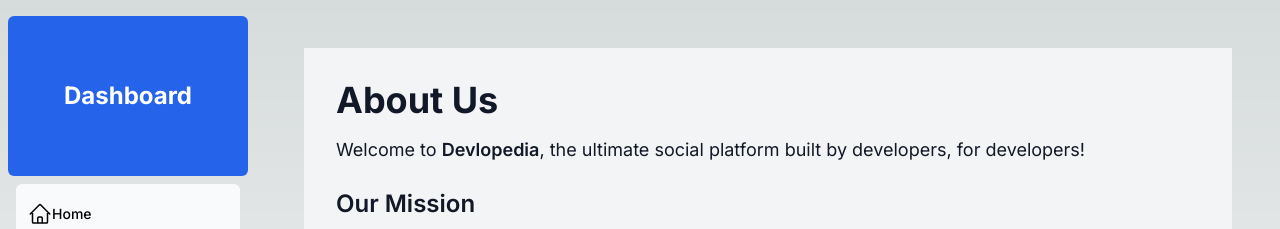
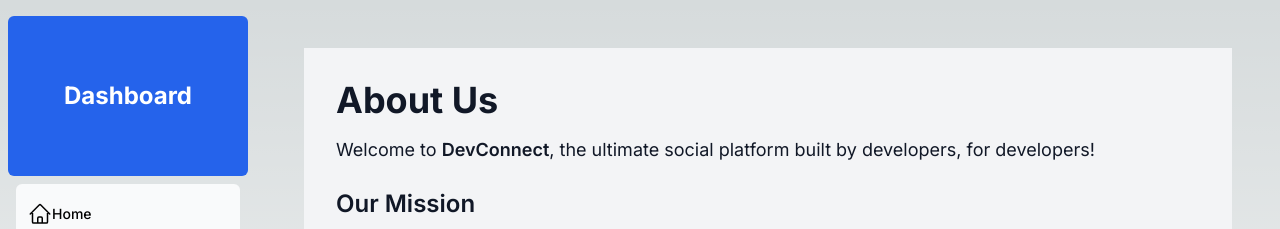
Before and after one commit to Sourabhpargai1234/Developedia, a Next.js app: page /dashboard/about in a window 1280 px wide. Shown: the top 229 px of the page. Built offline with nearby package versions, Linux system fonts and the light colour scheme; no server answers.

Commit message:
16 commit

```diff
--- a/app/dashboard/about/page.tsx
+++ b/app/dashboard/about/page.tsx
@@ -11,7 +11,7 @@
       <div className="max-w-4xl mx-auto">
         <h1 className="text-4xl font-bold mb-4">About Us</h1>
         <p className="text-lg mb-6">
-          Welcome to <span className="font-semibold">Devlopedia</span>, the ultimate social platform built by developers, for developers!
+          Welcome to <span className="font-semibold">DevConnect</span>, the ultimate social platform built by developers, for developers!
         </p>
 
         <h2 className="text-2xl font-semibold mb-4">Our Mission</h2>
@@ -20,7 +20,7 @@
         </p>
         <ul className="list-disc pl-6 mb-6">
           <li className="mb-2">
-            <span className="font-semibold">Share Knowledge:</span> Whether it’s a new coding technique, a blog post, or an open-source project, DevConnect is the place to share your ideas and get feedback from fellow developers.
+            <span className="font-semibold">Share Knowledge:</span> Whether it&rsquo;s a new coding technique, a blog post, or an open-source project, DevConnect is the place to share your ideas and get feedback from fellow developers.
           </li>
           <li className="mb-2">
             <span className="font-semibold">Collaborate:</span> Find like-minded developers to collaborate on projects, hackathons, or learning new technologies. DevConnect makes it easy to connect with peers who share your interests.
@@ -29,7 +29,7 @@
             <span className="font-semibold">Learn Together:</span> Stay ahead of the curve by learning from others. Discover tutorials, articles, and discussions that can help you enhance your skills and stay up-to-date with the latest in tech.
           </li>
           <li>
-            <span className="font-semibold">Showcase Your Work:</span> Use your profile to showcase your projects, code snippets, and achievements. Let the world see what you're building!
+            <span className="font-semibold">Showcase Your Work:</span> Use your profile to showcase your projects, code snippets, and achievements. Let the world see what you&apos;re building!
           </li>
         </ul>
 
@@ -38,7 +38,7 @@
           <span className="font-semibold">Developer-Centric:</span> Unlike other social platforms, DevConnect is built specifically for developers. Every feature is designed with developers in mind, from code sharing to project collaboration.
         </p>
         <p className="text-lg mb-6">
-          <span className="font-semibold">Supportive Community:</span> Our community is made up of developers who are eager to help each other succeed. Whether you’re asking for advice, sharing a project, or providing feedback, you’ll find a supportive environment here.
+          <span className="font-semibold">Supportive Community:</span> Our community is made up of developers who are eager to help each other succeed. Whether you&rsquo;re asking for advice, sharing a project, or providing feedback, you&rsquo;ll find a supportive environment here.
         </p>
         <p className="text-lg">
           <span className="font-semibold">Continuous Improvement:</span> We are constantly improving and adding new features based on feedback from our users. Your input helps shape the future of DevConnect!
```
